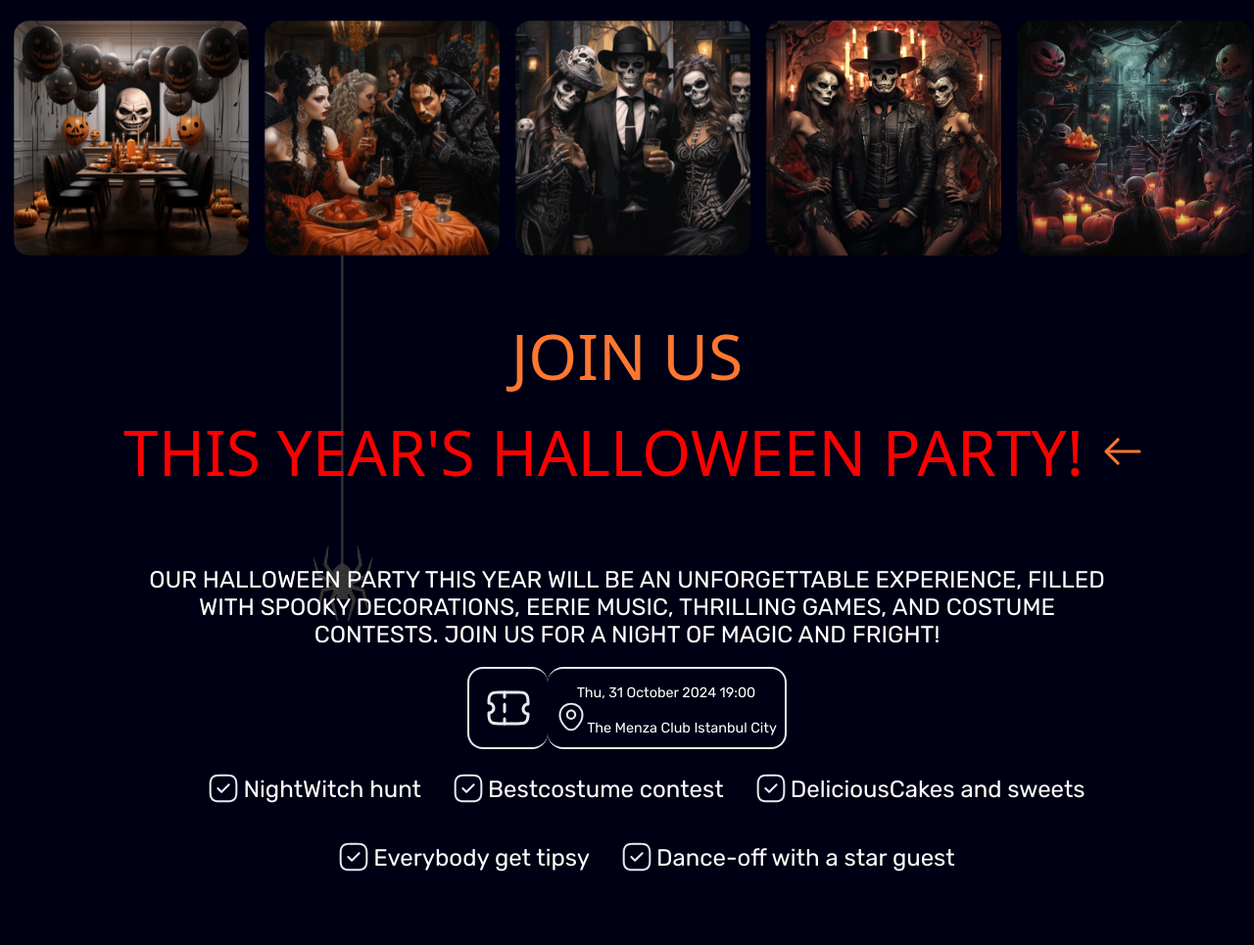
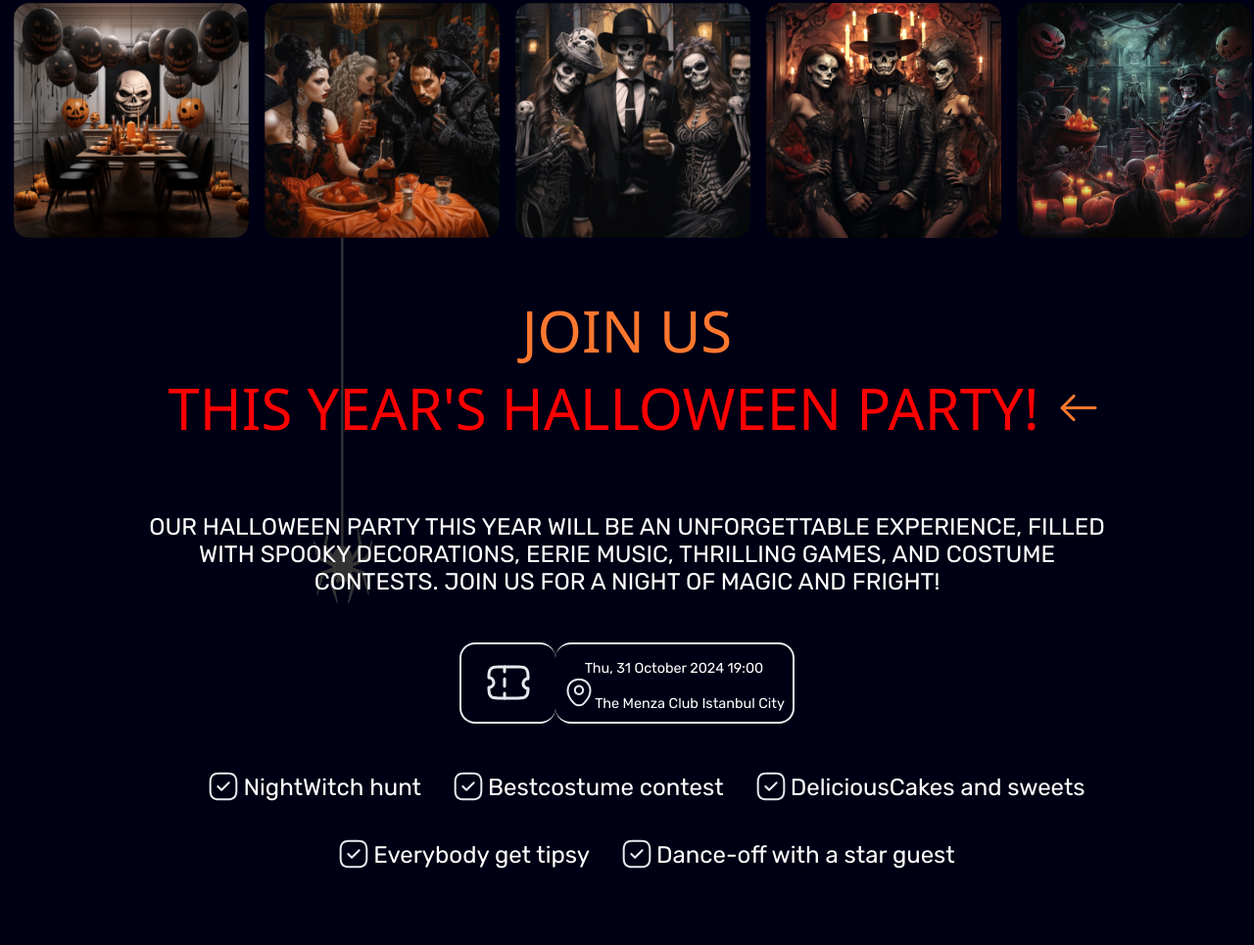
Before and after one commit to ferihun93/halloween_landingpage, a plain HTML site: page index.html in a window 1280 px wide. Shown: the part 1455-2420 px from the top of the page at 98% size. Drawn offline with Linux system fonts and the light colour scheme; a web font is replaced by a local one.

Commit message:
version2

```diff
--- a/style.css
+++ b/style.css
@@ -116,7 +116,7 @@ button:hover{
 
 h1{
     font-family: "Jolly Lodger", system-ui;
-    font-size: 4rem;
+    font-size: 3.630rem;
     font-weight: 400;
     text-align: center;
 }
@@ -201,12 +201,13 @@ h2{
     border: solid #E6EAEE 2px;
     border-right: none;
     border-radius: 16px;
-    padding:1rem;
+    padding:1rem 1.5rem;
 }
 
 #ticket-start img{
     width: 48px;
     height: 48px;
+    margin-top: -0.1rem;
 }
 
 
@@ -254,6 +255,7 @@ h2{
     justify-content: center;
     flex-wrap: wrap;
     color: white;
+    margin-top: 1.5rem;
 }
 
 #party-list ul{
@@ -307,6 +309,10 @@ h2{
     font-family: "Jolly Lodger", system-ui;
     font-size: 36px;
 }
+
+/* #location-icon{
+    margin-top: 0.5rem;
+} */
 
 .card-design{
     background-color: var(--design);
@@ -387,6 +393,7 @@ h2{
 #party-details{
     margin-left: 0.1rem;
     margin-right: 0.1rem;
+    margin-bottom: 3rem;
 }
 
 footer{
@@ -397,7 +404,7 @@ footer{
 #backtotopicon {
     position: fixed;
     bottom: 20px;
-    right: -1.1rem;
+    right: 8rem;
     z-index: 99;
     font-size: 18px;
     border: none;
@@ -480,5 +487,6 @@ footer{
     #backtotopicon{
         width: 70px;
         height: 70px;
+        margin-right: -35%;
     }
 }
```
